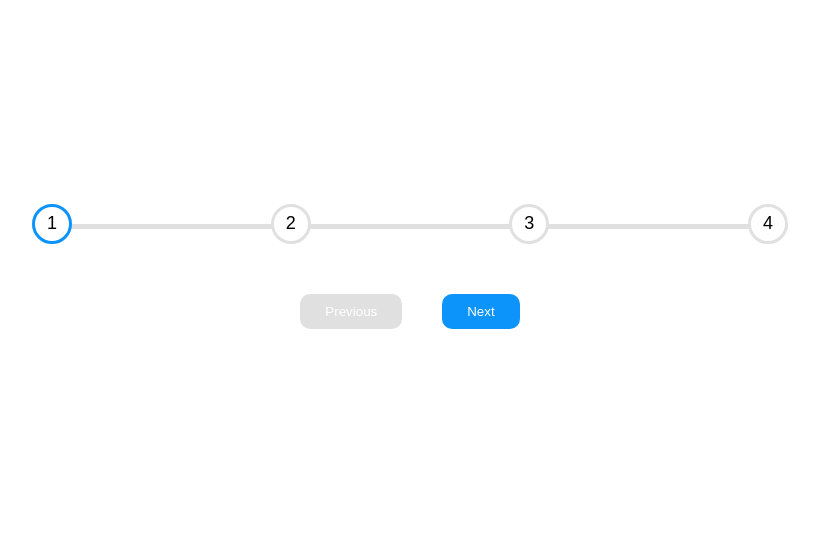
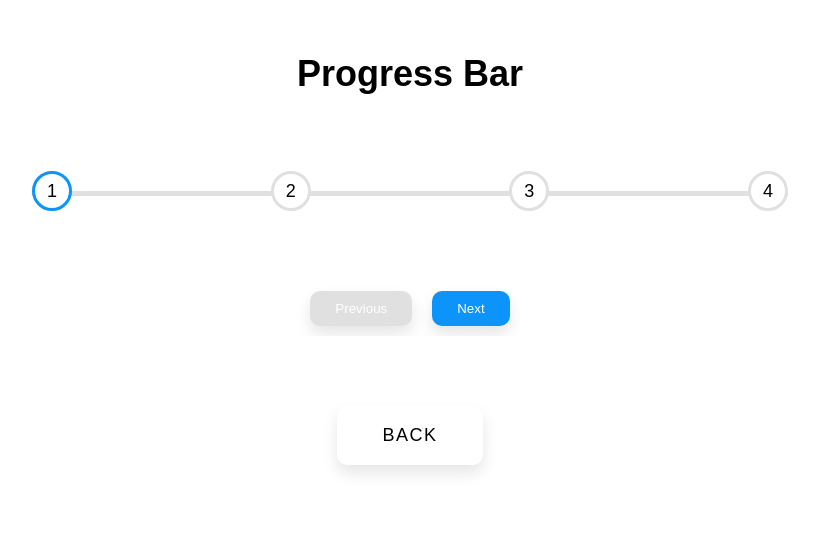
Before and after one commit to Olumide2596/Javascript-projects, a plain HTML site: page 2.html in a window 1280 px wide. Shown: the part 109-647 px from the top of the page, without its empty margins (230-1049 px from the left). Drawn offline with Linux system fonts and the light colour scheme; a web font is replaced by a local one.

Commit message:
project 2 completed

```diff
--- a/2.css
+++ b/2.css
@@ -19,6 +19,13 @@ body {
 	display: flex;
 	justify-content: center;
 	align-items: center;
+	flex-direction: column;
+}
+h1 {
+	margin: 0 auto 70px auto;
+	text-align: center;
+	text-transform: capitalize;
+	color: #000;
 }
 
 .container {
@@ -69,7 +76,7 @@ body {
 
 .active {
 	border: 3px solid #0d94fb;
-	transition: border linear 0.5s;
+	transition: all ease 0.5s;
 }
 
 .btn button {
@@ -79,14 +86,59 @@ body {
 	border: none;
 	color: #fff;
 	font-family: inherit;
-	margin: 50px 20px;
+	margin: 10px;
+	margin-top: 80px;
 	cursor: pointer;
+	transition: all 0.3s ease 0s;
+	box-shadow: 0px 8px 15px rgba(0, 0, 0, 0.1);
 }
 
 button:disabled {
 	background-color: #e0e0e0;
 }
 
-button:active {
+button:active,
+button:hover {
 	transform: scale(0.95);
+	transform: translateY(-7px);
 }
+
+footer {
+	text-align: center;
+	padding: 20px;
+}
+a {
+	text-decoration: none;
+	color: #000;
+}
+.button {
+	padding: 1rem 2.5em;
+	max-width: 200px;
+	border-radius: 10px;
+	border: none;
+	font-family: inherit;
+	letter-spacing: 1.5px;
+	margin: 50px 20px;
+	cursor: pointer;
+	text-transform: uppercase;
+	color: #000;
+	background-color: #fff;
+	border: none;
+	box-shadow: 0px 8px 15px rgba(0, 0, 0, 0.1);
+	transition: all 0.3s ease 0s;
+	cursor: pointer;
+	outline: none;
+}
+
+.button:hover {
+	background-color: #0d94fb;
+	box-shadow: 0px 15px 20px rgba(46, 122, 229, 0.4);
+	color: #fff;
+	transform: translateY(-7px);
+}
+
+@media screen and (max-width: 600px) {
+	.container {
+		width: 90%;
+	}
+}
--- a/2.html
+++ b/2.html
@@ -8,6 +8,9 @@
 		<link rel="stylesheet" href="2.css" />
 	</head>
 	<body>
+        <header>
+			<h1>Progress Bar</h1>
+		</header>
 		<div class="container">
 			<div class="progress-bar">
 				<div class="progress"></div>
@@ -23,6 +26,11 @@
 				><button class="next">Next</button>
 			</div>
 		</div>
+        <footer>
+			<p class="button go-back" onclick="history.back()">
+				<a href="#"">Back</a>
+			</p>
+		</footer>
 
 		<script src="2.js"></script>
 	</body>
```
Also changed, not shown: index.html (+1 -1 lines).
